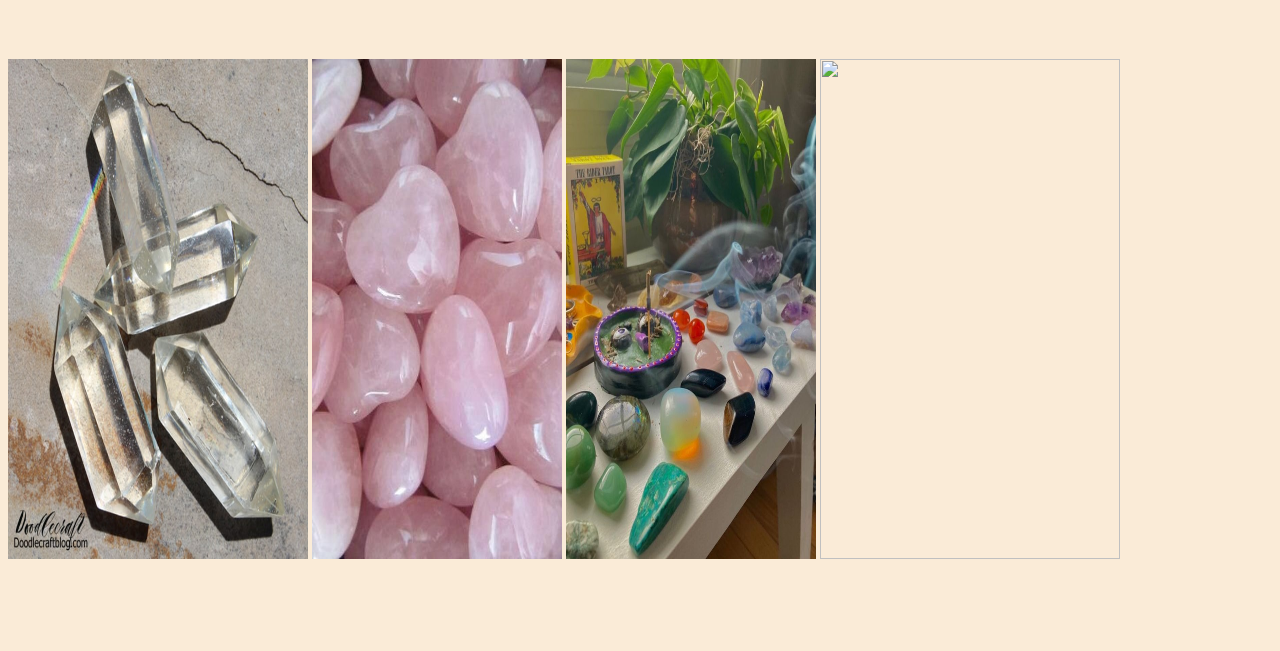
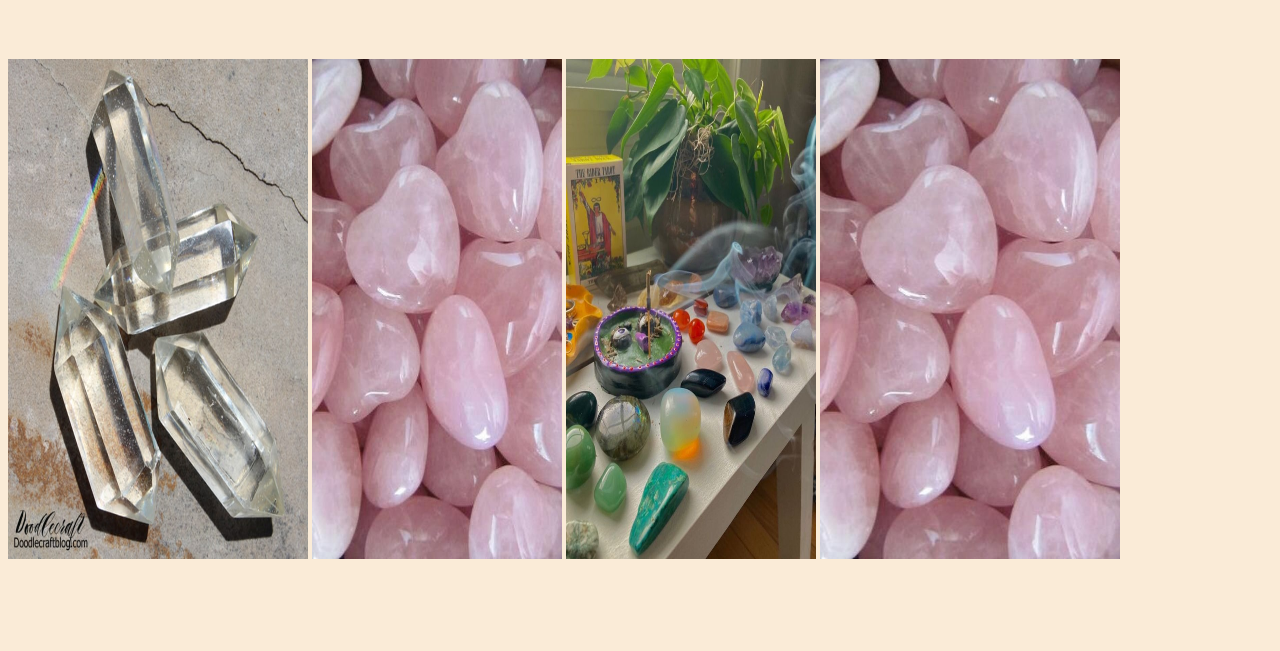
Before and after one commit to ajlaqoshja/kristalshop, a plain HTML site: page Galeria.html in a window 1280 px wide. Shown: the part 149-800 px from the top of the page. Drawn offline with Linux system fonts and the light colour scheme.

Commit message:
Add files via upload

```diff
--- a/Galeria.html
+++ b/Galeria.html
@@ -25,7 +25,7 @@
 <td align="center"width="300" height="500"><img src="4.png" width="300" height="500"></td>
 <td align="center"width="250" height="500"><img src="o.png" width="250" height="500"></td>
 <td align="center"width="250" height="500"><img src="e.png" width="250" height="500"></td>
-<td align="center"width="300" height="500"><img src="sh.png" width="300" height="500"></td>
+<td align="center"width="300" height="500"><img src="o.png" width="300" height="500"></td>
 </tr>
 </body>
 </html>
```
Also changed, not shown: ig.png (added).
